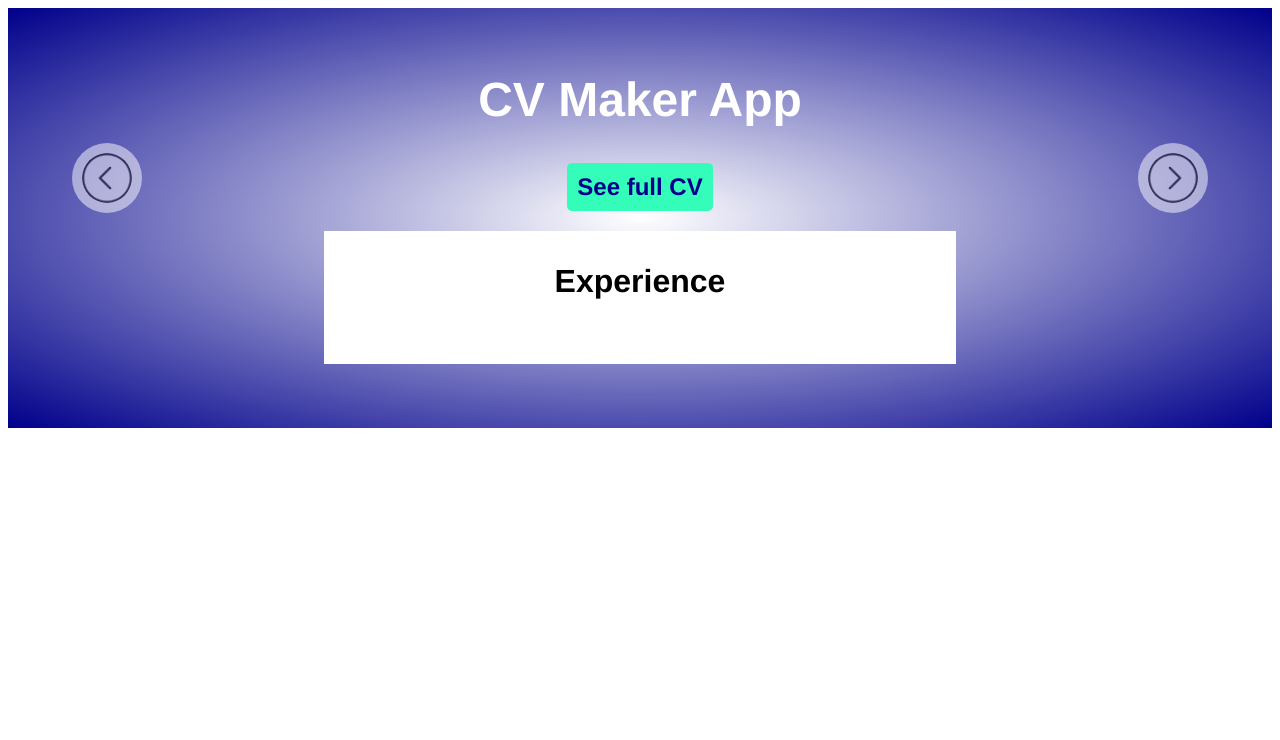
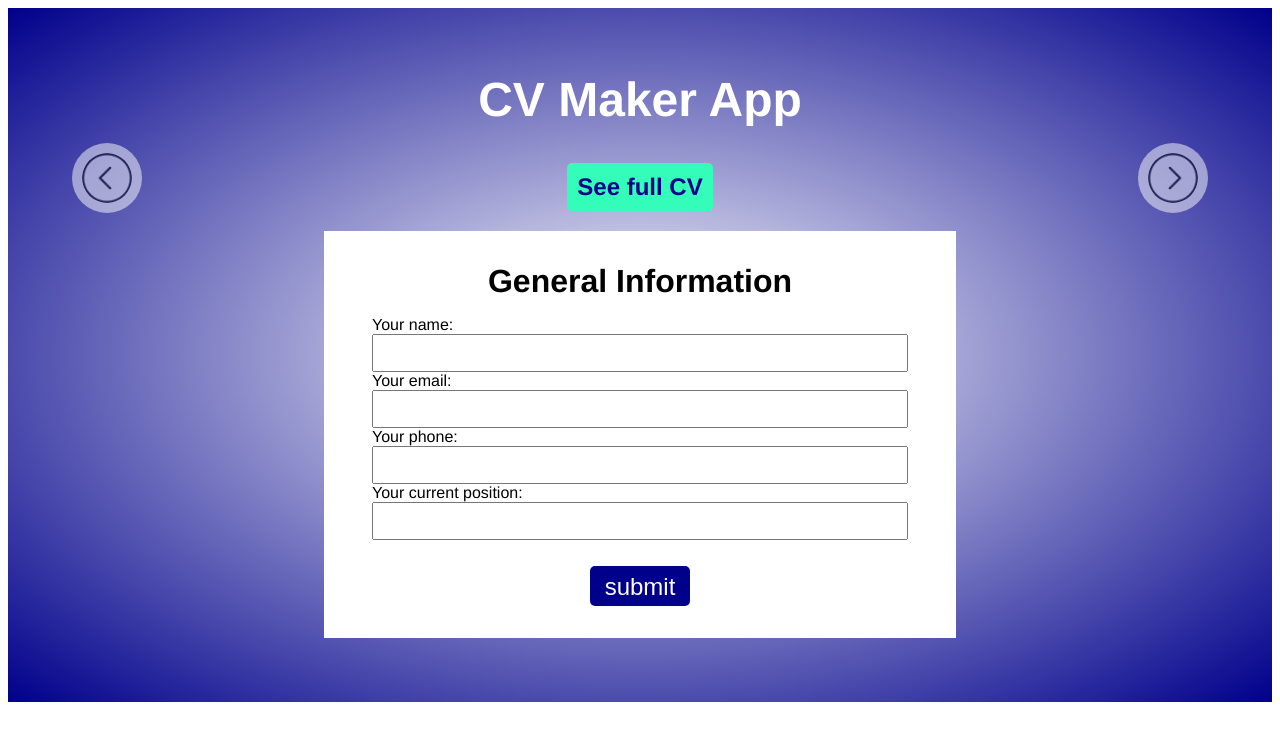
Before and after one commit to bmbaron/react_practice_cv_project, a React (Create React App) app: page / in a window 1280 px wide. Shown: the top 740 px of the page. Built offline with nearby package versions, Linux system fonts and the light colour scheme.

Commit message:
changed the general and education components to functional

```diff
--- a/src/App.js
+++ b/src/App.js
@@ -7,34 +7,41 @@ import NavButtons from './components/NavButtons'
 
 function App() {
 
-  const [section, setSection] = useState(3)
+  const [section, setSection] = useState(1)
   const [final, setFinal] = useState(false)
+
   const [general, setGeneral] = useState({
-    data: {
       submitted: false,
       name: '',
       email: '',
       phone: '',
-      'current position': ''}
+      'current position': ''
   })
   const [education, setEducation] = useState({
-    data: {
         submitted: false,
         school: '',
         major: '',
         dateStart: '',
-        dateEnd: ''}
+        dateEnd: ''
   })
-  const [experience, setExperience] = useState({
-    data: [{
+  const [experience, setExperience] = useState(
+      [{
         submitted: false,
         company: '',
         position: '',
         tasks: '',
-        dateStart: '',
-        dateEnd: '',
+        dateStart2: '',
+        dateEnd2: '',
+      },
+      {
+        submitted: false,
+        company: '',
+        position: '',
+        tasks: '',
+        dateStart2: '',
+        dateEnd2: '',
       }]
-  })
+  )
 
   function updateSection (direction) {
     let newSection = direction === 'down' ?  section - 1 :  section + 1
@@ -48,42 +55,52 @@ function App() {
   }
 
   function displayFinal (display) {
-    setGeneral(prevState => ({
-      data: {...prevState.data, submitted: display}}))
+    setGeneral(prevState => ({...prevState, submitted: display}))
 
-    setEducation(prevState => ({
-      data: {...prevState.data, submitted: display}}))
+    setEducation(prevState => ({...prevState, submitted: display}))
 
-    setExperience(prevState => ({
-      data: {...prevState.data, submitted: display}}))
+    setExperience(prevState => ({...prevState, submitted: display}))
 
     setFinal(!final)
   }
 
-  function onSubmit () {
+  function onSubmit (newData, page) {
+    page === "general" &&
+      setGeneral({...newData})
 
+    page === "education" &&
+      setEducation({...newData})
+
+    page ==="experience" &&
+      setExperience({...newData})
   }
 
-  function onSubmitExperience () {
-
-  }
+  // function onSubmitExperience (newData, indexToUpdate) {
+  //   setExperience(prevState => ({
+  //     data: prevState.data.map((el, index) => {
+  //       return (
+  //         index === indexToUpdate ? newData : el
+  //       )
+  //     })
+  //   }))
+  // }
 
 
   return (
         <div className='cv-container'>
         <h1 className='title'>CV Maker App</h1>
         <NavButtons updateSection={updateSection} displayFinal={displayFinal} />
-        {displayFinal === true ?
+        {final === true ?
           <>
             <GeneralForm general={general} final={true} submit={onSubmit} />
             <EducationForm education={education} final={true} submit={onSubmit} />
-            <ExperienceForm experience={experience} final={true} submit={onSubmitExperience} />
+            <ExperienceForm experience={experience} final={true} submit={onSubmit} />
           </>
           :
           <>
           {section === 1 && <GeneralForm general={general} submit={onSubmit} /> }
           {section === 2 && <EducationForm education={education} submit={onSubmit} /> }
-          {section === 3 && <ExperienceForm experience={experience} submit={onSubmitExperience} /> }
+          {section === 3 && <ExperienceForm experience={experience} submit={onSubmit} /> }
           </>
         }
       </div>
--- a/src/components/EducationForm.js
+++ b/src/components/EducationForm.js
@@ -1,88 +1,78 @@
 import '../App.css';
-import { Component } from 'react'
+import { useState, useEffect } from 'react'
 
-class EducationForm extends Component {
-  constructor(props) {
-    super(props)
-    this.state = {
-        school: this.props.education.school,
-        major: this.props.education.major,
-        dateStart: this.props.education.dateStart,
-        dateEnd: this.props.education.dateEnd,
-		}
+function EducationForm (props) {
+  const [education, setEducation] = useState({
+		submitted: false,
+		school: '',
+		major: '',
+		dateStart: '',
+		dateEnd: ''
+})
+
+	useEffect(()=> {
+		setEducation({
+				submitted: props.education.submitted,
+				school: props.education.school,
+				major: props.education.major,
+				dateStart: props.education.dateStart,
+				dateEnd: props.education.dateEnd
+		})
+	}, [props.education])
+
+
+	function updateData (event) {
+		setEducation(prevState => ({
+			...prevState, [event.target.name]: event.target.value
+		}))
 	}
 
-	updateData = (event) => {
+	function submitData (event) {
 		event.preventDefault()
-		this.setState({
-        school: this.state.school,
-        major: this.state.major,
-        dateStart: this.state.dateStart,
-        dateEnd: this.state.dateEnd,
-			  [event.target.id]: event.target.value,
-		})
+		props.submit({...education, submitted: !education.submitted}, event.target.className)
 	}
 
-	submitData = (event) => {
-		event.preventDefault()
-		this.props.submit({
-      submitted: !this.props.education.submitted,
-      school: this.state.school,
-      major: this.state.major,
-      dateStart: this.state.dateStart,
-      dateEnd: this.state.dateEnd,
-		}, event.target.className)
-	}
-
-	render() {
-		let educationForm;
-		if(!this.props.education.submitted) {
-			educationForm = Object.keys(this.props.education).map((keyName, index) => {
-				let labelText = 'Your ' + keyName + ':'
-				if (keyName === 'dateStart') {
-					labelText = 'Start date:';
-				}
-				else if (keyName === 'dateEnd') {
-					labelText = 'End date:';
-				}
-				return (
-					index > 0 && index < Object.keys(this.props.education).length &&
-					<div className={`${keyName}-container`}>
-						<label htmlFor={keyName}>{labelText}</label>
+	function getEducationForm() {
+		let form = []
+		const keys = Object.keys(education)
+		if (!education.submitted){
+			form = keys.map((name, index) => {
+				return index > 0 && (
+					<div key={`${name}Container2`} className={`${name}-container2`}>
+						<label key={`${name}Label2`}htmlFor={name}>Your {name}: </label>
 						<input
+							key={name}
 							className='input-field'
-							id={keyName}
-							onChange={this.updateData}
-							value={this.state[keyName]}
+							onChange={updateData}
+							name={name}
+							value={education[name]}
 						/>
 					</div>
 				)
 			})
 		}
 		else {
-			educationForm = Object.keys(this.props.education).map((keyName, index) => {
-				return (
-					index > 0 &&
-						<h3 className='submitted-info'>{this.props.education[keyName]} </h3>
-				)
+			form = keys.map((keyName, index) => {
+				return index > 0 &&
+						<h3 className='submitted-info' key={`${index}Submitted2`}>{education[keyName]} </h3>
 			})
 		}
-		const buttonText = this.props.education.submitted ? "edit" : "submit"
+		return form
+	}
 
 	return(
-			<form className='education' onSubmit={this.submitData}>
+		<form className='education' onSubmit={submitData}>
 			<div className='education-container'>
 				<h1 className='section-title'>Education</h1>
-					{educationForm}
+				{education && getEducationForm()}
 			</div>
-				{!this.props.final &&
-					<div className='button-container'>
-						<button className='submit-button' formAction='submit' value={buttonText}>{buttonText}</button>
+			{!props.final &&
+				<div className='button-container' key="buttonContainer">
+						<button className='submit-button button' formAction='submit' value={education.submitted ? "edit" : "submit"} key="button">{education.submitted ? "edit" : "submit"}</button>
 				</div>
 			}
 		</form>
 	)
 }
-}
 
 export default EducationForm
--- a/src/components/ExperienceForm.js
+++ b/src/components/ExperienceForm.js
@@ -1,152 +1,233 @@
 import '../App.css';
-import { Component } from 'react'
+import { useState, useEffect } from 'react'
 
-class ExperienceForm extends Component {
-  constructor(props) {
-    super(props)
-    this.state = {
-			exper: this.props.experience
-		}
+
+function ExperienceForm (props) {
+  const [experience, setExperience] = useState(
+		[{
+			submitted: false,
+			company: '',
+			position: '',
+			tasks: '',
+			dateStart2: '',
+			dateEnd2: '',
+		}]
+)
+
+	useEffect(()=> {
+		// const experienceArray = props.experience
+		setExperience({
+			// [...props.experience].map(object => {
+				// return {
+				// 	...object
+				// }
+			// })
+		})
+	}, [props.experience])
+
+
+	function updateData (event) {
+		setExperience(prevState => ({
+			...prevState, [event.target.name]: event.target.value
+		}))
 	}
 
-	getExperienceForm = () => {
-		// let buttonText = [];
-
-		// let form = this.state.exper.map((exp, index) => {
-		// 	buttonText.push(exp.submitted ? "edit" : "submit")
-		// 	if(!exp.submitted) {
-		// 		return Object.keys(exp).map((keyName, index2) => {
-		// 			let labelText = keyName + ':'
-		// 			if (keyName === 'dateStart') {
-		// 				labelText = 'start date:';
-		// 			}
-		// 			else if (keyName === 'dateEnd') {
-		// 				labelText = 'end date:';
-		// 			}
-		// 			return (
-		// 				index2 > 0 &&
-		// 				<div className={`${keyName}-container`} key={Math.random()}>
-		// 					<label htmlFor={keyName} key={keyName+index+"label"}>{labelText}</label>
-		// 					<input
-		// 						className='input-field'
-		// 						// key={keyName + index}
-		// 						id={keyName}
-		// 						onChange={e=>this.updateData(e,index)}
-		// 						value={this.state.exper[index][keyName]}
-		// 					/>
-		// 					{index2 === 5 && !this.props.final &&
-		// 							<div className='button-container' key={Math.random()}>
-		// 								{index === this.state.exper.length-1 &&
-		// 									<button className='add-experience-button button' type='button' onClick={this.addExperience} value="add" key={Math.random()}>add</button>
-		// 								}
-		// 								<button className='delete-button button' type='button' onClick={this.deleteExperience} value={index} key={Math.random()}>delete</button>
-		// 								<button className='submit-button button' formAction='submit' value={buttonText[0]} key={Math.random()}>{buttonText[0]} </button>
-		// 							</div>
-		// 					}
-		// 				</div>
-		// 			)
-		// 		})
-		// 	}
-		// 	else {
-		// 		return Object.keys(exp).map((keyName, index3) => {
-		// 			return (
-		// 				index3 > 0 &&
-		// 					<div key={Math.random()}>
-		// 						<h3 key={Math.random()} className='submitted-info'>{exp[keyName]} </h3>
-		// 						{index3 === 5 && !this.props.final &&
-		// 							<div className='button-container' key={Math.random()}>
-		// 								{index === this.state.exper.length-1 &&
-		// 									<button className='add-experience-button button' type='button' onClick={this.addExperience} value="add" key={Math.random()}>add</button>
-		// 								}
-		// 								<button className='delete-button button' type='button' onClick={this.deleteExperience} value={index} key={Math.random()}>delete</button>
-		// 								<button className='submit-button button' formAction='submit' value={buttonText[0]} key={Math.random()}>{buttonText[0]}</button>
-		// 							</div>
-		// 						}
-		// 					</div>
-		// 			)
-		// 		})
-		// 	}
-		// })
-		return <div className='button-container' key={Math.random()} />
+	function submitData (event) {
+		event.preventDefault()
+		props.submit({...experience, submitted: !experience.submitted}, event.target.className)
 	}
 
-	updateData = (event, index) => {
-		event.preventDefault()
-		this.setState((prevState) => ({
-				exper: prevState.exper.map((exp, ind) => {
-					return ind === index ? {...exp, [event.target.id]: event.target.value} : exp
-				})
-			}))
+	function getExperienceForm() {
+		let form = []
+		const keys = Object.keys(experience)
+		if (!experience.submitted){
+			form = keys.map((name, index) => {
+				return index > 0 && (
+					<div key={`${name}Container`} className={`${name}-container`}>
+						<label key={`${name}Label`}htmlFor={name}>Your {name}: </label>
+						<input
+							key={name}
+							className='input-field'
+							onChange={updateData}
+							name={name}
+							value={experience[name]}
+						/>
+					</div>
+				)
+			})
 		}
+		else {
+			form = keys.map((keyName, index) => {
+				return index > 0 &&
+						<h3 className='submitted-info' key={`${index}Submitted`}>{experience[keyName]} </h3>
+			})
+		}
+		return form
+	}
 
-				// 	, [event.target.id]: event.target.value]
+	return(
+		<form className='experience' onSubmit={submitData}>
+			<div className='experience-container'>
+				<h1 className='section-title'>Experience</h1>
+				{experience && getExperienceForm()}
+			</div>
+			{!props.final &&
+				<div className='button-container' key="buttonContainer">
+						<button className='submit-button button' formAction='submit' value={experience.submitted ? "edit" : "submit"} key="button">{experience.submitted ? "edit" : "submit"}</button>
+				</div>
+			}
+		</form>
+	)
+}
 
-				// ]
-        // company: this.state.company,
-        // position: this.state.position,
-        // tasks: this.state.tasks,
-        // dateStart: this.state.dateStart,
-        // dateEnd: this.state.dateEnd,
-			  // [event.target.id]: event.target.value,
+export default ExperienceForm
+
+// class ExperienceForm extends Component {
+//   constructor(props) {
+//     super(props)
+//     this.state = {
+// 			// exper: this.props.experience
+// 		}
+// 	}
+
+// 	getExperienceForm = () => {
+// 		// let buttonText = [];
+
+// 		// let form = this.state.exper.map((exp, index) => {
+// 		// 	buttonText.push(exp.submitted ? "edit" : "submit")
+// 		// 	if(!exp.submitted) {
+// 		// 		return Object.keys(exp).map((keyName, index2) => {
+// 		// 			let labelText = keyName + ':'
+// 		// 			if (keyName === 'dateStart') {
+// 		// 				labelText = 'start date:';
+// 		// 			}
+// 		// 			else if (keyName === 'dateEnd') {
+// 		// 				labelText = 'end date:';
+// 		// 			}
+// 		// 			return (
+// 		// 				index2 > 0 &&
+// 		// 				<div className={`${keyName}-container`} key={Math.random()}>
+// 		// 					<label htmlFor={keyName} key={keyName+index+"label"}>{labelText}</label>
+// 		// 					<input
+// 		// 						className='input-field'
+// 		// 						// key={keyName + index}
+// 		// 						id={keyName}
+// 		// 						onChange={e=>this.updateData(e,index)}
+// 		// 						value={this.state.exper[index][keyName]}
+// 		// 					/>
+// 		// 					{index2 === 5 && !this.props.final &&
+// 		// 							<div className='button-container' key={Math.random()}>
+// 		// 								{index === this.state.exper.length-1 &&
+// 		// 									<button className='add-experience-button button' type='button' onClick={this.addExperience} value="add" key={Math.random()}>add</button>
+// 		// 								}
+// 		// 								<button className='delete-button button' type='button' onClick={this.deleteExperience} value={index} key={Math.random()}>delete</button>
+// 		// 								<button className='submit-button button' formAction='submit' value={buttonText[0]} key={Math.random()}>{buttonText[0]} </button>
+// 		// 							</div>
+// 		// 					}
+// 		// 				</div>
+// 		// 			)
+// 		// 		})
+// 		// 	}
+// 		// 	else {
+// 		// 		return Object.keys(exp).map((keyName, index3) => {
+// 		// 			return (
+// 		// 				index3 > 0 &&
+// 		// 					<div key={Math.random()}>
+// 		// 						<h3 key={Math.random()} className='submitted-info'>{exp[keyName]} </h3>
+// 		// 						{index3 === 5 && !this.props.final &&
+// 		// 							<div className='button-container' key={Math.random()}>
+// 		// 								{index === this.state.exper.length-1 &&
+// 		// 									<button className='add-experience-button button' type='button' onClick={this.addExperience} value="add" key={Math.random()}>add</button>
+// 		// 								}
+// 		// 								<button className='delete-button button' type='button' onClick={this.deleteExperience} value={index} key={Math.random()}>delete</button>
+// 		// 								<button className='submit-button button' formAction='submit' value={buttonText[0]} key={Math.random()}>{buttonText[0]}</button>
+// 		// 							</div>
+// 		// 						}
+// 		// 					</div>
+// 		// 			)
+// 		// 		})
+// 		// 	}
+// 		// })
+// 		return <div className='button-container' key={Math.random()} />
+// 	}
+
+// 	updateData = (event, index) => {
+// 		event.preventDefault()
+// 		this.setState((prevState) => ({
+// 				exper: prevState.exper.map((exp, ind) => {
+// 					return ind === index ? {...exp, [event.target.id]: event.target.value} : exp
+// 				})
+// 			}))
+// 		}
+
+// 				// 	, [event.target.id]: event.target.value]
+
+// 				// ]
+//         // company: this.state.company,
+//         // position: this.state.position,
+//         // tasks: this.state.tasks,
+//         // dateStart: this.state.dateStart,
+//         // dateEnd: this.state.dateEnd,
+// 			  // [event.target.id]: event.target.value,
 
 
 
 
-	//need to update
-	submitData = (event) => {
-		event.preventDefault()
-		this.props.submit(
-			{
-      submitted: !this.props.experience[0].submitted,
-      company: this.state.company,
-      position: this.state.position,
-			tasks: this.state.tasks,
-      dateStart: this.state.dateStart,
-      dateEnd: this.state.dateEnd,
-		}, 0
-		)
-	}
+// 	//need to update
+// 	submitData = (event) => {
+// 		event.preventDefault()
+// 		this.props.submit(
+// 			{
+//       submitted: !this.props.experience[0].submitted,
+//       company: this.state.company,
+//       position: this.state.position,
+// 			tasks: this.state.tasks,
+//       dateStart: this.state.dateStart,
+//       dateEnd: this.state.dateEnd,
+// 		}, 0
+// 		)
+// 	}
 
-	addExperience = (e) => {
-		e.preventDefault()
-		this.setState((prevState) => ({
-			exper: [...prevState.exper, {
-				submitted: false,
-				company: '',
-				position: '',
-				tasks: '',
-				dateStart: '',
-				dateEnd: '',
-				}]
-		}))
-	}
+// 	addExperience = (e) => {
+// 		e.preventDefault()
+// 		this.setState((prevState) => ({
+// 			exper: [...prevState.exper, {
+// 				submitted: false,
+// 				company: '',
+// 				position: '',
+// 				tasks: '',
+// 				dateStart: '',
+// 				dateEnd: '',
+// 				}]
+// 		}))
+// 	}
 
-	deleteExperience = (event) => {
-		const index = event.target.value
-    this.setState((prevState) => ({
-      exper: [...prevState.exper.slice(0,index), ...prevState.exper.slice(index+1)]
-    }))
-	}
+// 	deleteExperience = (event) => {
+// 		const index = event.target.value
+//     this.setState((prevState) => ({
+//       exper: [...prevState.exper.slice(0,index), ...prevState.exper.slice(index+1)]
+//     }))
+// 	}
 
-	render() {
-		let experienceForm = [];
-		experienceForm = this.getExperienceForm()
+// 	render() {
+// 		let experienceForm = [];
+// 		experienceForm = this.getExperienceForm()
 
-		return(
-			<form key="form" className='experience' onSubmit={this.submitData}>
-				<div key="experience-container" className='experience-container'>
-					<h1 key="section-title" className='section-title'>Experience</h1>
-					{experienceForm}
-				</div>
-				{/* {!this.props.final &&
-					<div className='button-container'>
-						<button className='add-experience-button' type='button' onClick={this.addExperience} value="add">add</button>
-						<button className='submit-button' formAction='submit' value={buttonText[0]}>{buttonText[0]}</button>
-					</div>
-				} */}
-			</form>
-		)
-  }
-}
+// 		return(
+// 			<form key="form" className='experience' onSubmit={this.submitData}>
+// 				<div key="experience-container" className='experience-container'>
+// 					<h1 key="section-title" className='section-title'>Experience</h1>
+// 					{experienceForm}
+// 				</div>
+// 				{/* {!this.props.final &&
+// 					<div className='button-container'>
+// 						<button className='add-experience-button' type='button' onClick={this.addExperience} value="add">add</button>
+// 						<button className='submit-button' formAction='submit' value={buttonText[0]}>{buttonText[0]}</button>
+// 					</div>
+// 				} */}
+// 			</form>
+// 		)
+//   }
+// }
 
-export default ExperienceForm
+// export default ExperienceForm
--- a/src/components/GeneralForm.js
+++ b/src/components/GeneralForm.js
@@ -1,79 +1,78 @@
 import '../App.css';
-import { Component } from 'react'
+import { useState, useEffect } from 'react'
 
-class GeneralForm extends Component {
-  constructor(props) {
-    super(props)
-    this.state = {
-        name: this.props.general.data.name,
-        email: this.props.general.data.email,
-        phone: this.props.general.data.phone,
-        'current position': this.props.general.data['current position'],
-		}
+function GeneralForm (props) {
+  const [general, setGeneral] = useState({
+			submitted: '',
+      name: '',
+      email: '',
+      phone: '',
+      'current position': ''
+  })
+
+	useEffect(()=> {
+		setGeneral({
+				submitted: props.general.submitted,
+				name: props.general.name,
+				email: props.general.email,
+				phone: props.general.phone,
+				'current position': props.general['current position']
+		})
+	}, [props.general])
+
+
+	function updateData (event) {
+		setGeneral(prevState => ({
+			...prevState, [event.target.name]: event.target.value
+		}))
 	}
 
-	updateData = (event) => {
+	function submitData (event) {
 		event.preventDefault()
-		this.setState({
-			...this.state,[event.target.id]: event.target.value,
-		})
+		props.submit({...general, submitted: !general.submitted}, event.target.className)
 	}
 
-	submitData = (event) => {
-		console.log(this.state.name)
-		event.preventDefault()
-		this.props.submit({
-			submitted: !this.props.general.data.submitted,
-			name: this.state.name,
-			email: this.state.email,
-			phone: this.state.phone,
-			'current position': this.state['current position'],
-		}, event.target.className)
-	}
-
-	render() {
-		let generalForm;
-		if(!this.props.general.data.submitted) {
-			generalForm = Object.keys(this.props.general.data).map((keyName, index) => {
-				return (
-					index > 0 &&
-					<div className={`${keyName}-container`} key={index}>
-						<label htmlFor={keyName} key={index+"label"}>Your {keyName}: </label>
+	function getGeneralForm() {
+		let form = []
+		const keys = Object.keys(general)
+		if (!general.submitted){
+			form = keys.map((name, index) => {
+				return index > 0 && (
+					<div key={`${name}Container`} className={`${name}-container`}>
+						<label key={`${name}Label`}htmlFor={name}>Your {name}: </label>
 						<input
+							key={name}
 							className='input-field'
-							key={index+"input"}
-							id={keyName}
-							onChange={this.updateData}
-							value={this.state[keyName]}
+							onChange={updateData}
+							name={name}
+							value={general[name]}
 						/>
 					</div>
 				)
 			})
 		}
 		else {
-			generalForm = Object.keys(this.props.general.data).map((keyName, index) => {
-				return (
-					index > 0 &&
-						<h3 className='submitted-info' key={index+"submitted"}>{this.props.general.data[keyName]} </h3>
-				)
+			form = keys.map((keyName, index) => {
+				return index > 0 &&
+						<h3 className='submitted-info' key={`${index}Submitted`}>{general[keyName]} </h3>
 			})
 		}
-		const buttonText = this.props.general.data.submitted ? "edit" : "submit"
+		return form
+	}
 
 	return(
-			<form className='general' onSubmit={this.submitData}>
+		<form className='general' onSubmit={submitData}>
 			<div className='general-container'>
 				<h1 className='section-title'>General Information</h1>
-					{generalForm}
+				{general && getGeneralForm()}
 			</div>
-				{!this.props.final &&
-					<div className='button-container' key={"buttonContainer"}>
-						<button className='submit-button' formAction='submit' value={buttonText} key={"button"}>{buttonText}</button>
+			{!props.final &&
+				<div className='button-container' key="buttonContainer">
+						<button className='submit-button button' formAction='submit' value={general.submitted ? "edit" : "submit"} key="button">{general.submitted ? "edit" : "submit"}</button>
 				</div>
 			}
 		</form>
 	)
 }
-}
 
 export default GeneralForm
```
Lines whose indentation alone changed are shown as unchanged.
